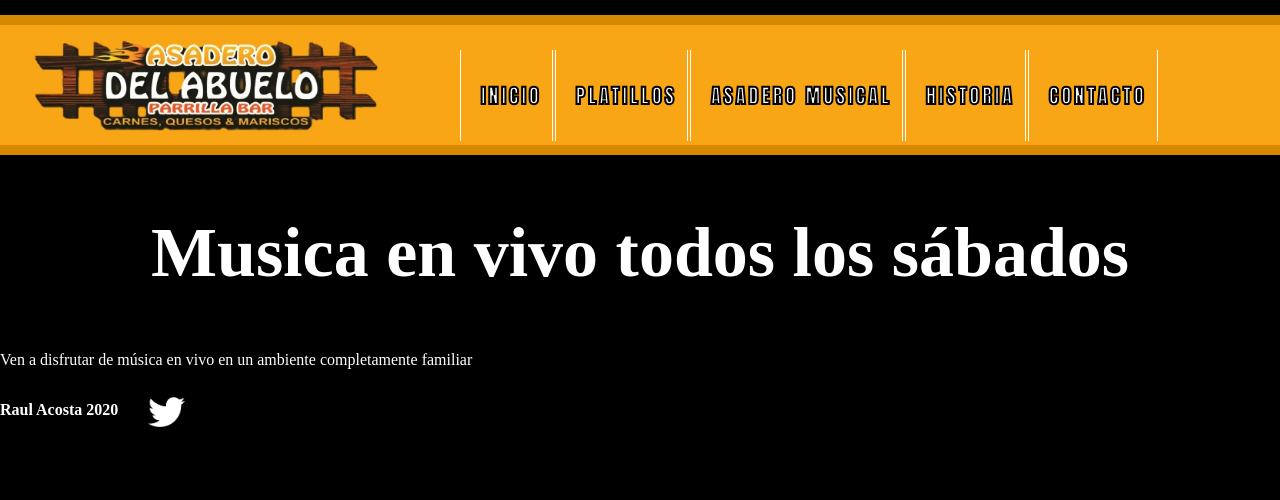
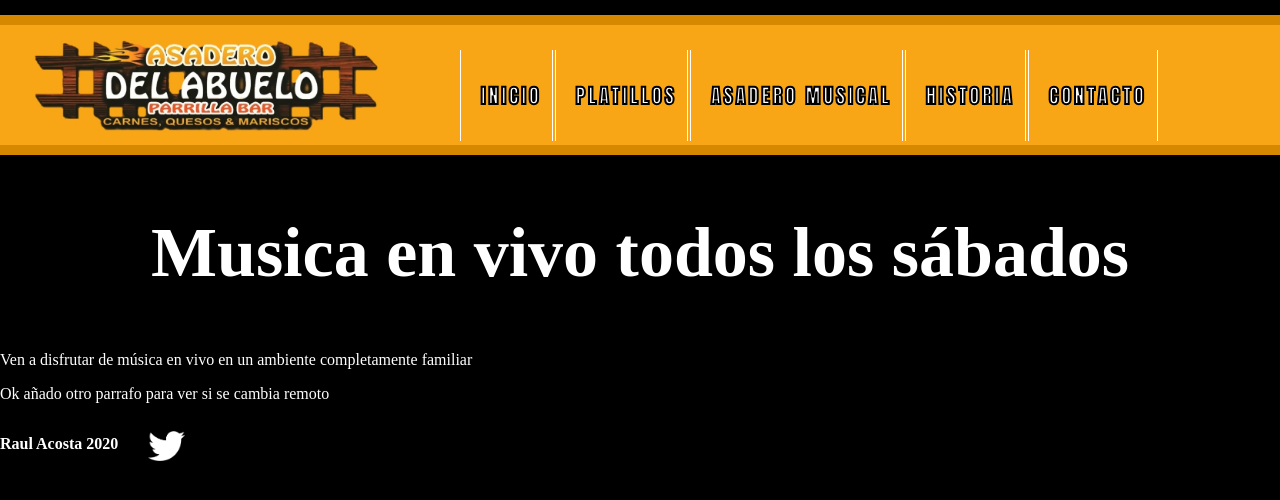
Before and after one commit to RaulAcosta95/Asaderodelabuelo, a plain HTML site: page musica.html in a window 1280 px wide. Drawn offline with Linux system fonts and the light colour scheme.

Commit message:
Primera prueba de edición en github

```diff
--- a/musica.html
+++ b/musica.html
@@ -38,6 +38,7 @@
 			<article>
 				<h2>Musica en vivo todos los sábados</h2>
 				<p>Ven a disfrutar de música en vivo en un ambiente completamente familiar</p>
+				<p>Ok añado otro parrafo para ver si se cambia remoto</p>
 			</article>
 		</section>
 
```
